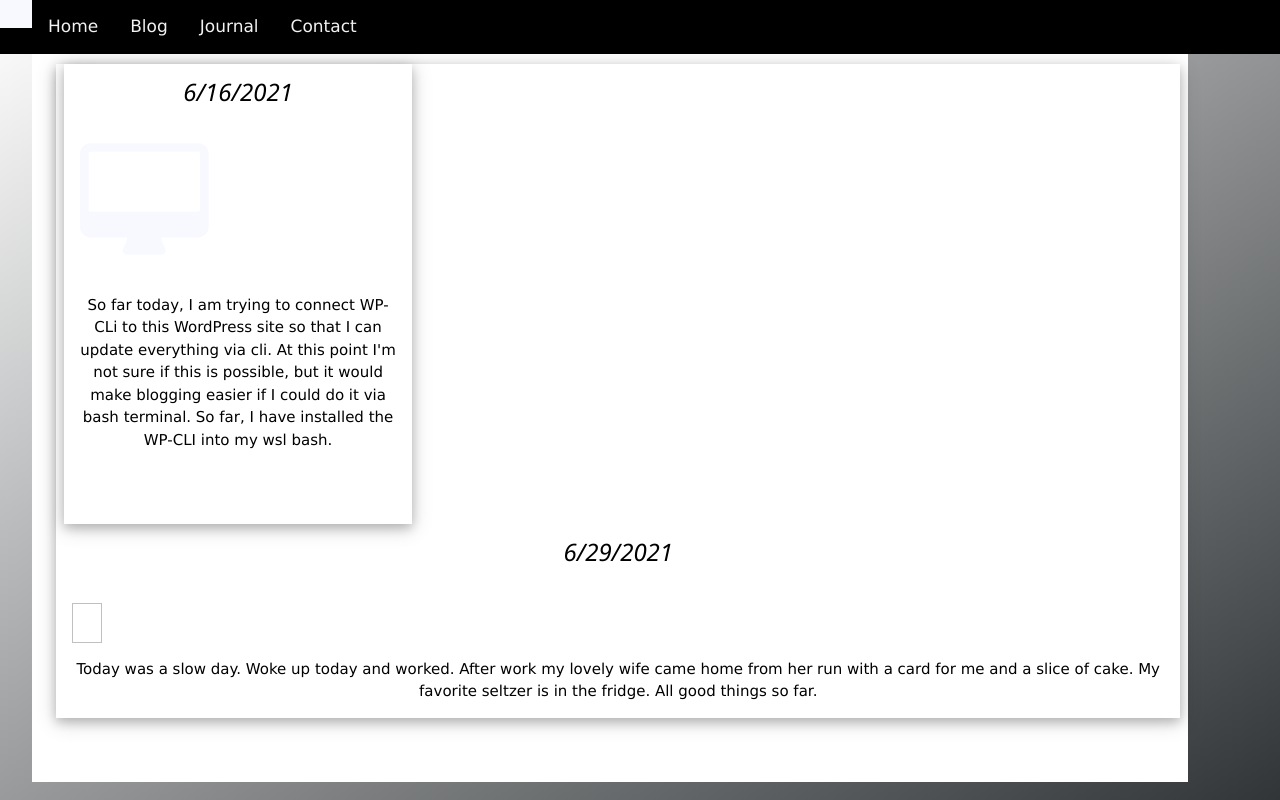
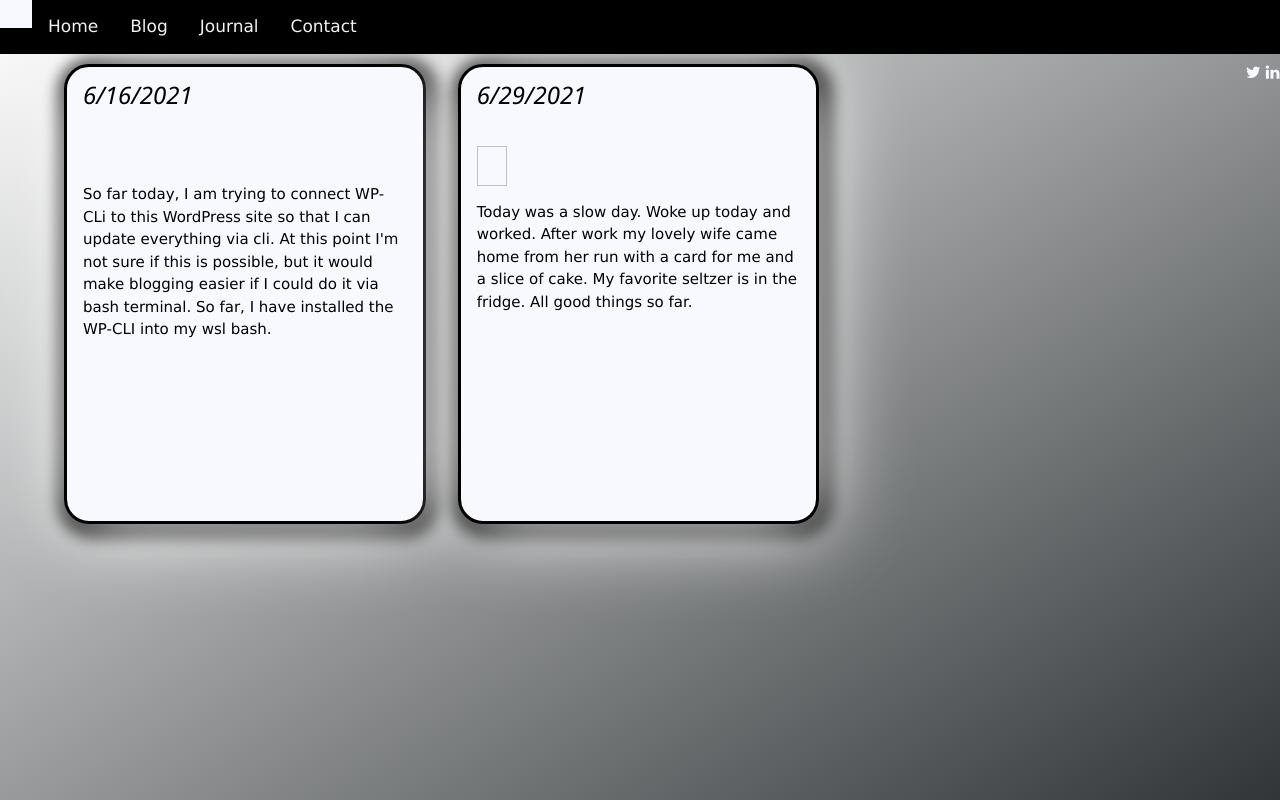
Before and after one commit to s501094/s501094.github.io, a PHP site: page /Blog/Posts/index.html in a window 1280 px wide. Run offline with PHP 8.4, Linux system fonts and the light colour scheme.

Commit message:
updating styling

```diff
--- a/Blog/Blogstyle/style.css
+++ b/Blog/Blogstyle/style.css
@@ -126,8 +126,14 @@ body{
     color: ghostwhite;
 
 }
-.fa{
-
+.footer .fa{
+    color: ghostwhite;
+    display: inline-block;
+    font: normal normal normal 14px/1 FontAwesome;
+    font-size: inherit;
+    letter-spacing: 5px;
+    text-rendering: auto;
+    -webkit-font-smoothing: antialiased;
 }
 .social-links {
     color: ghostwhite;
--- a/Blog/Posts/index.html
+++ b/Blog/Posts/index.html
@@ -4,7 +4,7 @@
     <meta charset="UTF-8">
     <meta http-equiv="X-UA-Compatible" content="IE=edge,chrome=1">
     <meta name="viewport" content="width=device-width, initial-scale=1">
-    <link rel="stylesheet" type="text/css" href="../../css/style.css">
+    <link rel="stylesheet" type="text/css" href="../Blogstyle/style.css">
     <link rel="stylesheet" href="https://www.w3schools.com/w3css/4/w3.css">
     <link rel="stylesheet" href="https://fonts.googleapis.com/css?family=Lato">
     <link rel="stylesheet" href="https://cdnjs.cloudflare.com/ajax/libs/font-awesome/4.7.0/css/font-awesome.min.css">
@@ -15,10 +15,10 @@
     <div class="topnav">
         <div class="topnav-bar">
             <a class="active" href="javascript:void(0)" onclick="myFunction()" title="Toggle Navigation Menu">
-            <a href="/" >Home</a>
-            <a href="/Blog/Posts/index.html" >Blog</a>
-            <a href="/Journal" >Journal</a>
-            <a href="/Contacts" >Contact</a>
+            </a><a href="/">Home</a>
+            <a href="/Blog/Posts/index.html">Blog</a>
+            <a href="/Journal">Journal</a>
+            <a href="/Contacts">Contact</a>
         </div>
     </div>
 
@@ -29,24 +29,24 @@
         <a href="#contact" class="w3-bar-item w3-button w3-padding-large" onclick="myFunction()">Contact</a>
     </div> -->
 
-    <div class="w3-container w3-margin-left">
-        <div class="w3-row-padding w3-left w3-padding-64 w3-white">
+    <div class="container">
+        <div class="row-padding">
             <!--blog entry card section-->
-            <div class="w3-third">
-                <div class="w3-card-4 w3-container w3-margin-left" style="min-height:460px">
-                    <i><h3 align="center">6/16/2021</h3><br></i>
-                    <i class="fa fa-desktop w3-margin-bottom w3-text-theme" style="font-size:120px"></i>
-                    <p align='center'>So far today, I am trying to connect WP-CLi to this WordPress site so that I can update everything via cli. At this point I'm not sure if this is possible, but it would make blogging easier if I could do it via bash terminal. So far,
+            <div class="third">
+                <div class="card">
+                    <i><h3>6/16/2021</h3><br></i>
+                    <i class="fa"></i>
+                    <p>So far today, I am trying to connect WP-CLi to this WordPress site so that I can update everything via cli. At this point I'm not sure if this is possible, but it would make blogging easier if I could do it via bash terminal. So far,
                         I have installed the WP-CLI into my wsl bash.</p>
                 </div>
             </div>
 
 
             <div class="third">
-                <div class="w3-card-4 w3-container w3-margin-left" style="min-height:460px">
-                    <i><h3 align="center">6/29/2021</h3><br></i>
+                <div class="card">
+                    <i><h3>6/29/2021</h3><br></i>
                     <img href="../images/blogo.png" width="30px" height="40px" align="center">
-                    <p align='center'>Today was a slow day. Woke up today and worked. After work my lovely wife came home from her run with a card for me and a slice of cake. My favorite seltzer is in the fridge. All good things so far. </p>
+                    <p>Today was a slow day. Woke up today and worked. After work my lovely wife came home from her run with a card for me and a slice of cake. My favorite seltzer is in the fridge. All good things so far. </p>
                 </div>
             </div>
         </div>
```
